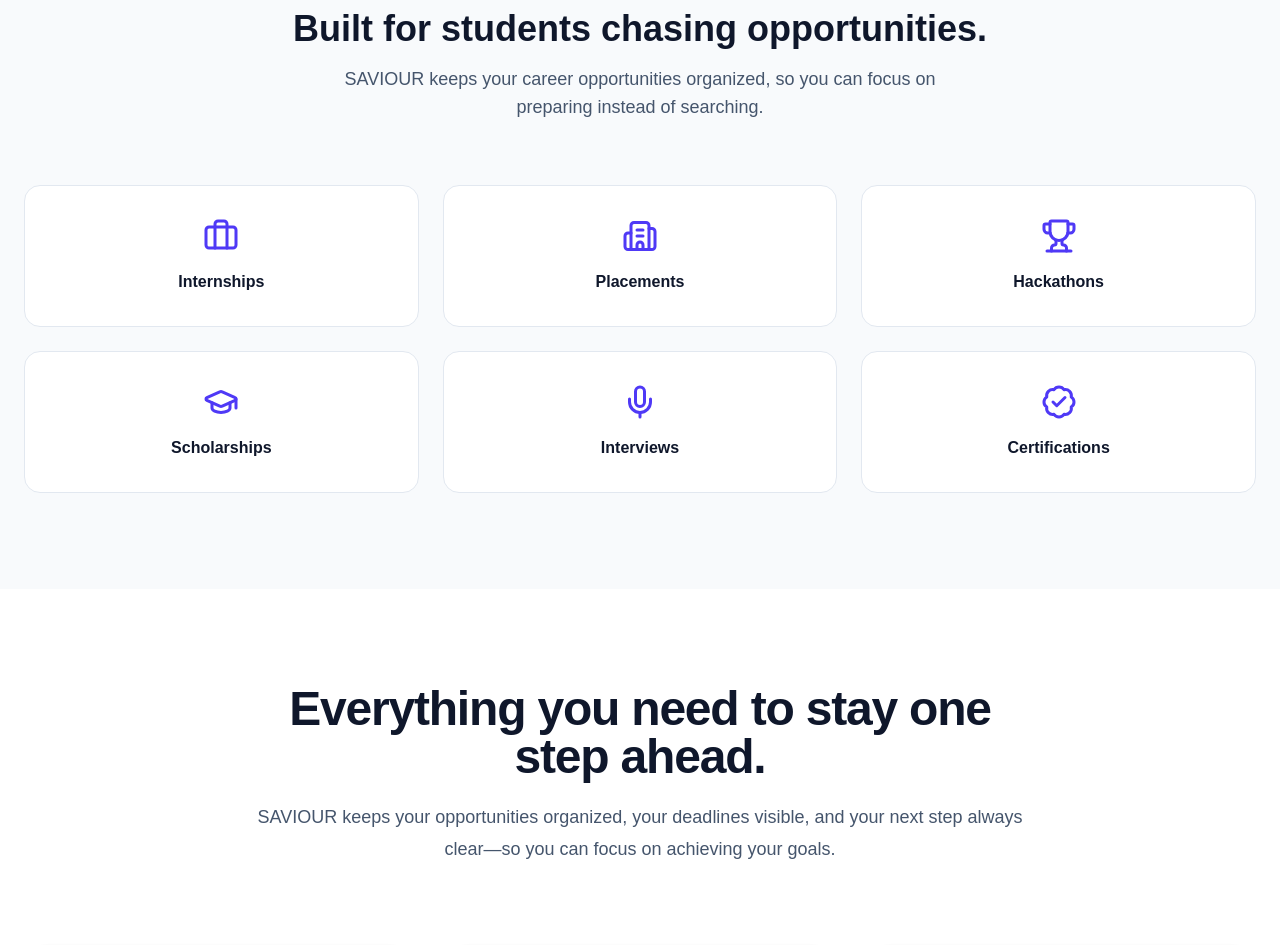
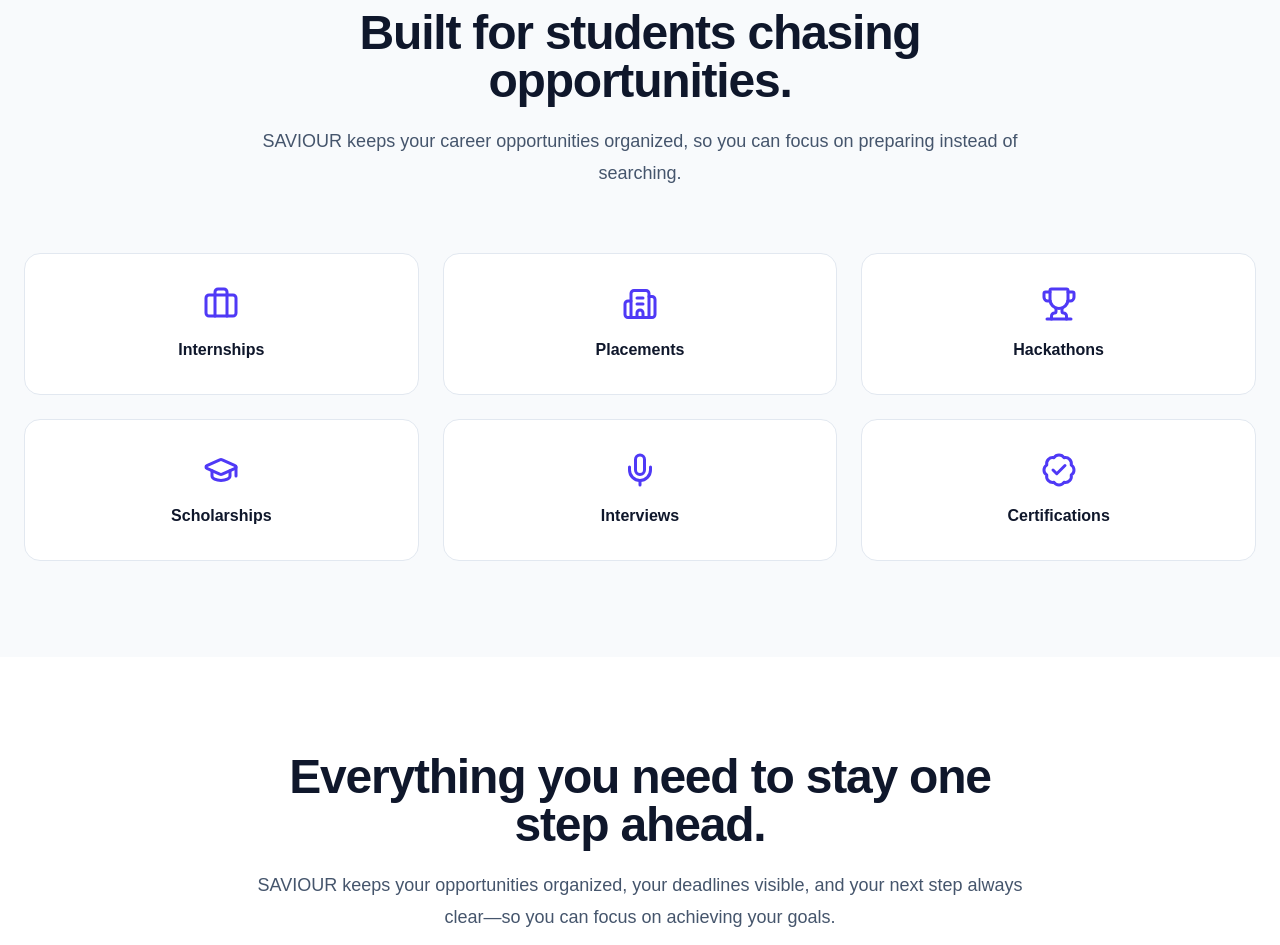
Before and after one commit to asimafirdous/SAVIOUR, a Next.js app in the folder frontend/: page / in a window 1280 px wide. Shown: the part 840-1785 px from the top of the page. Built offline with nearby package versions, Linux system fonts and the light colour scheme.

Commit message:
refactor: integrate reusable section heading component

```diff
--- a/frontend/components/landing/BuiltForStudents.tsx
+++ b/frontend/components/landing/BuiltForStudents.tsx
@@ -6,6 +6,8 @@
   Mic,
   BadgeCheck,
 } from "lucide-react";
+
+import SectionHeading from "@/components/ui/SectionHeading";
 
 const items = [
   {
@@ -38,16 +40,9 @@
   return (
     <section className="bg-slate-50 py-24">
       <div className="mx-auto max-w-7xl px-6">
-        <div className="text-center">
-          <h2 className="text-4xl font-bold text-slate-900">
-            Built for students chasing opportunities.
-          </h2>
-
-          <p className="mx-auto mt-4 max-w-2xl text-lg text-slate-600">
-            SAVIOUR keeps your career opportunities organized, so you can focus
-            on preparing instead of searching.
-          </p>
-        </div>
+        <SectionHeading
+        title="Built for students chasing opportunities."
+        description="SAVIOUR keeps your career opportunities organized, so you can focus on preparing instead of searching."/>
 
         <div className="mt-16 grid grid-cols-2 gap-6 md:grid-cols-3">
           {items.map((item) => {
--- a/frontend/components/landing/Features.tsx
+++ b/frontend/components/landing/Features.tsx
@@ -6,6 +6,8 @@
   Mail,
   ShieldCheck,
 } from "lucide-react";
+
+import SectionHeading from "@/components/ui/SectionHeading";
 
 const features = [
   {
@@ -50,18 +52,12 @@
   return (
     <section id="features" className="bg-white py-24">
       <div className="mx-auto max-w-7xl px-6">
+
         {/* Section Heading */}
-        <div className="mx-auto max-w-3xl text-center">
-          <h2 className="text-4xl font-bold tracking-tight text-slate-900 lg:text-5xl">
-            Everything you need to stay one step ahead.
-          </h2>
-
-          <p className="mt-5 text-lg leading-8 text-slate-600">
-            SAVIOUR keeps your opportunities organized, your deadlines visible,
-            and your next step always clear—so you can focus on achieving your
-            goals.
-          </p>
-        </div>
+        <SectionHeading
+          title="Everything you need to stay one step ahead."
+          description="SAVIOUR keeps your opportunities organized, your deadlines visible, and your next step always clear—so you can focus on achieving your goals."
+        />
 
         {/* Feature Cards */}
         <div className="mt-20 grid gap-8 md:grid-cols-2 lg:grid-cols-3">
@@ -94,6 +90,7 @@
             );
           })}
         </div>
+
       </div>
     </section>
   );
--- /dev/null
+++ b/frontend/components/ui/SectionHeading.tsx
@@ -0,0 +1,21 @@
+type SectionHeadingProps = {
+  title: string;
+  description: string;
+};
+
+export default function SectionHeading({
+  title,
+  description,
+}: SectionHeadingProps) {
+  return (
+    <div className="mx-auto max-w-3xl text-center">
+      <h2 className="text-4xl font-bold tracking-tight text-slate-900 lg:text-5xl">
+        {title}
+      </h2>
+
+      <p className="mt-5 text-lg leading-8 text-slate-600">
+        {description}
+      </p>
+    </div>
+  );
+}
```
Also changed, not shown: frontend/components/landing/HowItWorks.tsx (added).
